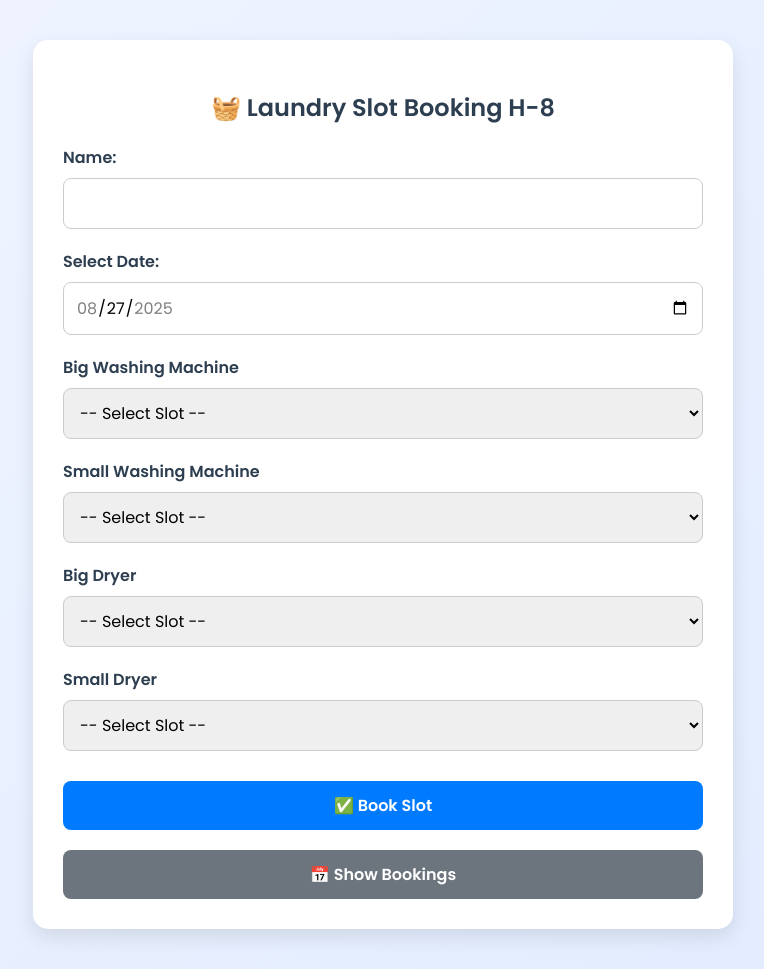
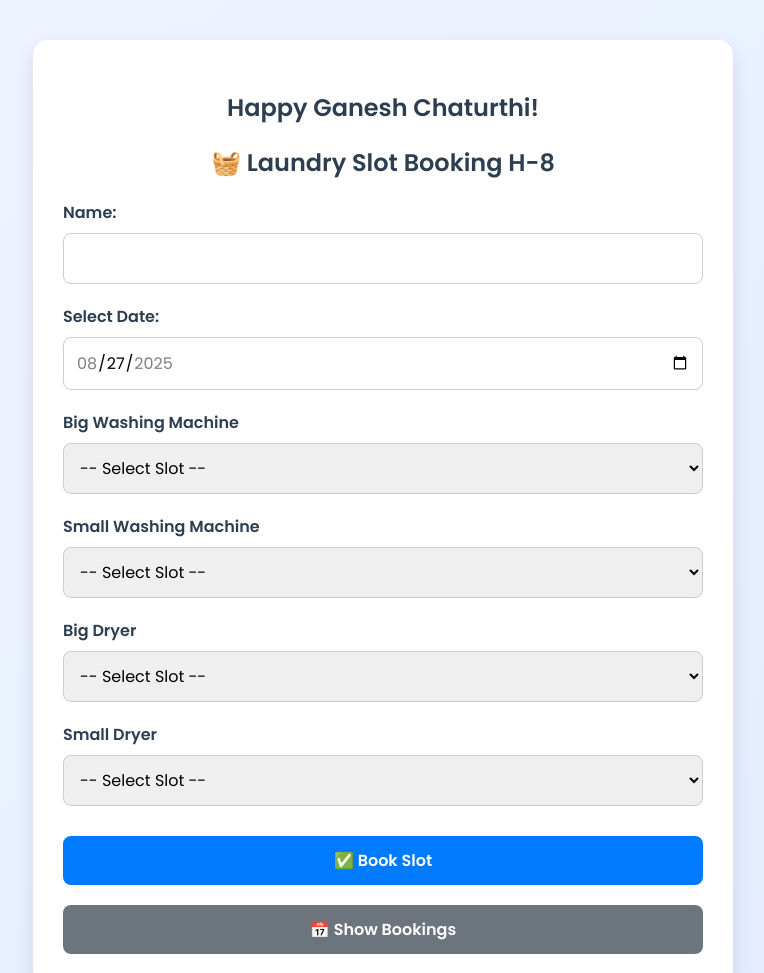
Before and after one commit to DevbySubh/laundry-booking-h8, a plain HTML site: page index.html in a window 1280 px wide. Shown: the top 973 px of the page, without its empty margins (257-1021 px from the left). Drawn offline with Linux system fonts and the light colour scheme.

Commit message:
Update index.html

```diff
--- a/index.html
+++ b/index.html
@@ -63,6 +63,7 @@
 </head>
 <body>
   <div class="container">
+    <h2>Happy Ganesh Chaturthi!</h2>
     <h2>🧺 Laundry Slot Booking H-8</h2>
     <form id="bookingForm">
       <label for="userName">Name:</label>
```
